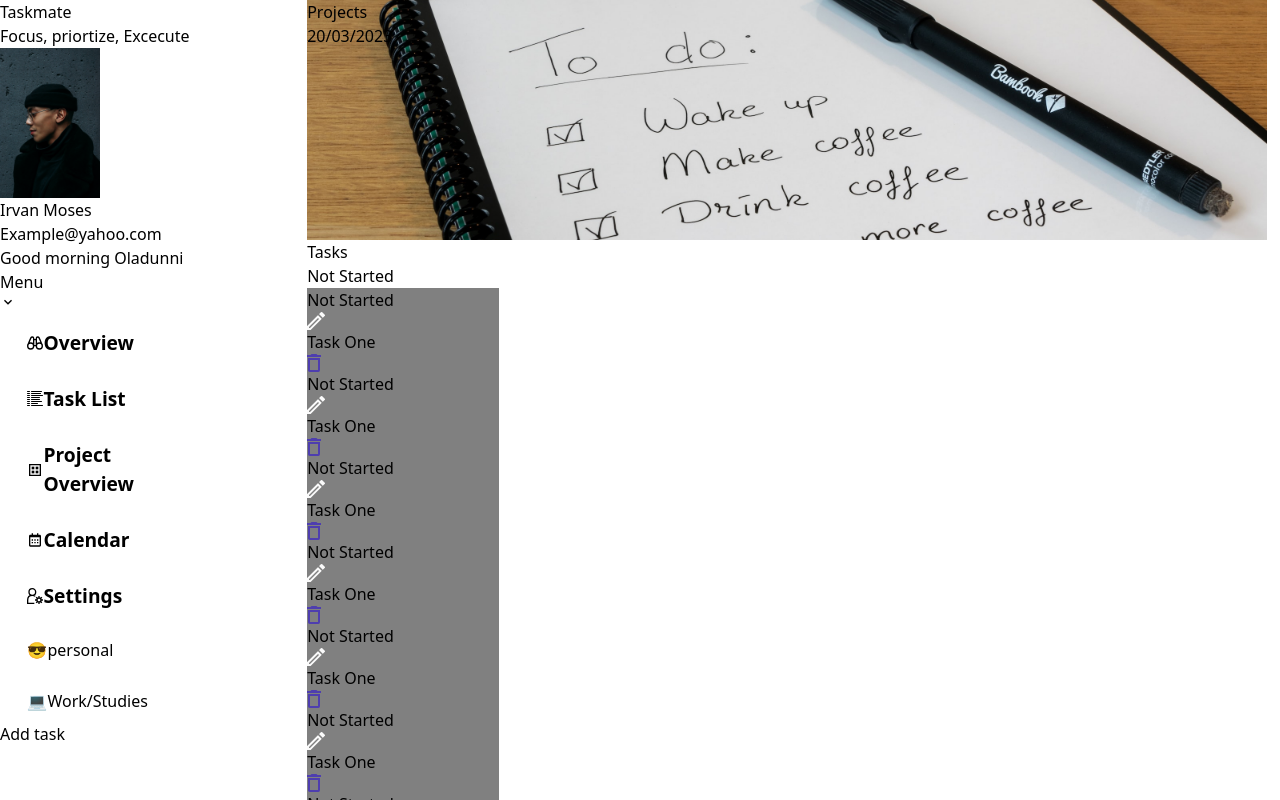
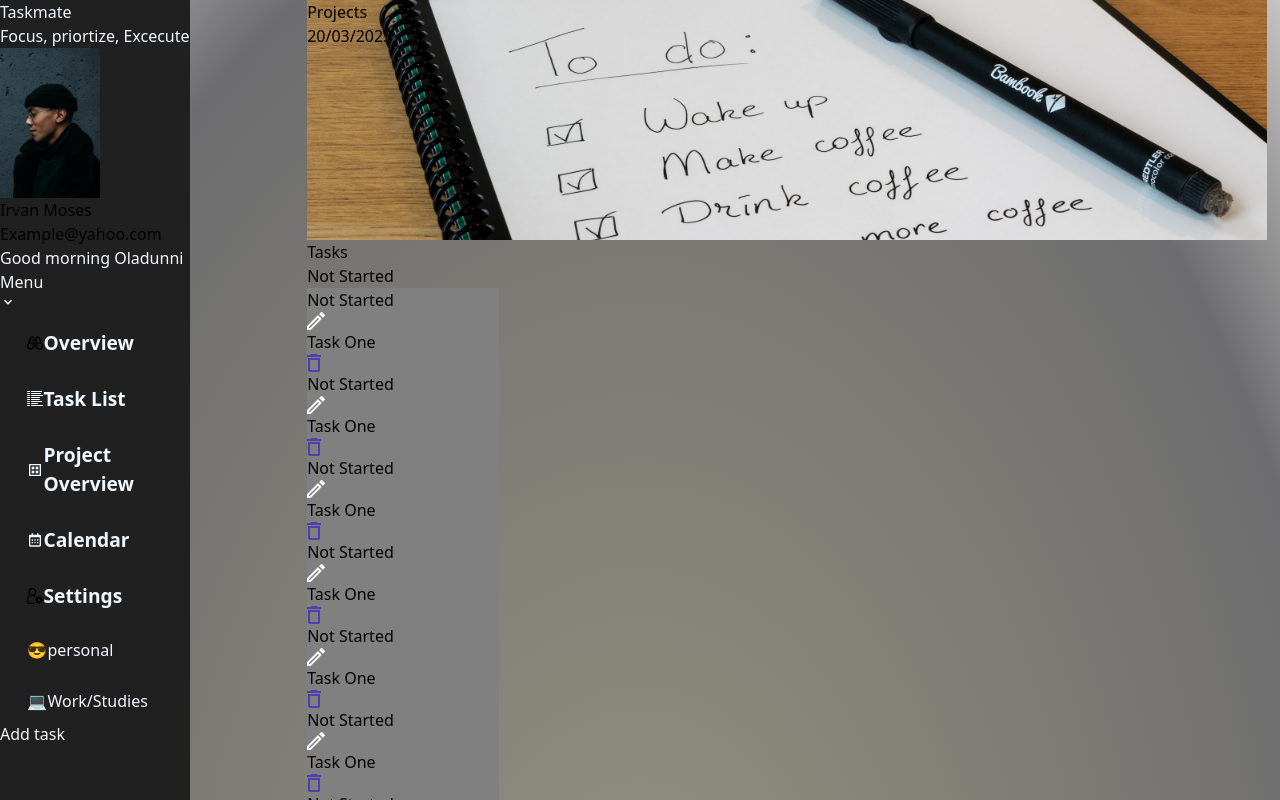
Before and after one commit to DaScOrPiO/crud-app, a Next.js app: page /homepage in a window 1280 px wide. Shown: the top 800 px of the page. Built offline with nearby package versions, Linux system fonts and the light colour scheme.

Commit message:
Fix: Ui color updates

```diff
--- a/src/components/dashboard.jsx
+++ b/src/components/dashboard.jsx
@@ -7,13 +7,12 @@ import { CgDisplayGrid } from "react-icons/cg";
 import { BiCalendar } from "react-icons/bi";
 import Button from "@/components/button";
 import { AnimatePresence, motion } from "framer-motion";
-import { useRef, useEffect, useState, use } from "react";
 
 export default function Dashboard() {
   return (
     <>
       <AnimatePresence>
-        <motion.div className="sidebar lg:w-1/4 w-full bg-yellow-400 flex flex-col px-4">
+        <motion.div className="sidebar lg:w-1/4 w-full flex flex-col px-4">
           <div className="logo-con w-full p-2">
             <h2 className="text-2xl mt-4 font-bold">Taskmate</h2>
             <p>Focus, priortize, Excecute</p>
@@ -28,7 +27,7 @@ export default function Dashboard() {
                 />
               </div>
 
-              <div className="w-3/5 flex flex-col items-center justify-center">
+              <div className="w-3/5 flex flex-col items-center justify-center color">
                 <h2>Irvan Moses</h2>
                 <h2>Example@yahoo.com</h2>
               </div>
--- a/src/pages/homepage.js
+++ b/src/pages/homepage.js
@@ -80,7 +80,7 @@ export default function Homepage() {
 
   return (
     <div
-      className="page-container bg-blue-900 w-screen flex md:flex-row flex-col"
+      className="page-container w-screen flex md:flex-row flex-col"
       onClick={handleClickOutside}
     >
       <AnimatePresence>
@@ -96,22 +96,22 @@ export default function Homepage() {
 
       <i className="icon z-10" onClick={showNav}>
         {Nav ? (
-          <GrClose size={50} className="close" />
+          <GrClose size={50} color="white" className="close" />
         ) : (
-          <RxHamburgerMenu size={50} />
+          <RxHamburgerMenu size={50} color="white" />
         )}
       </i>
 
-      <div className="page-items bg-red-400 flex flex-col px-4 py-4">
+      <div className="page-items flex flex-col px-4 py-4">
         <header
           className="header flex justify-between
-         text-white w-full p-2 bg-orange-500 items-end"
+         text-white w-full p-2 items-end"
         >
           <h2 className="text-center text-2xl">Projects</h2>
           <h2 className="text-center text-2xl">20/03/2023</h2>
         </header>
 
-        <div className="w-full mt-4 bg-purple-400 flex flex-col py-4">
+        <div className="w-full mt-4 flex flex-col py-4">
           <h2 className="text-2xl font-bold mt-6">Tasks</h2>
 
           <div className="flex flex-col mt-4">
--- a/src/styles/globals.scss
+++ b/src/styles/globals.scss
@@ -41,7 +41,7 @@ html {
     border-radius: 5%;
     padding: 5%;
     &:hover {
-      background-color: yellowgreen;
+      background-color: #969600;
     }
 
     .link {
@@ -66,11 +66,18 @@ html {
 
 .page-container {
   position: relative;
+  background: radial-gradient( #96937F 0%, #6D6D6F 80%, #C3C3C3 100%);
   .sidebar {
     position: fixed;
     top: 0;
     bottom: 0;
     overflow-y: auto;
+    background-color: #202020;
+    color: aliceblue;
+  }
+
+  .color {
+    color: black;
   }
 
   .page-items {
@@ -99,7 +106,6 @@ html {
   100% {
     left: 0;
   }
-
 }
 
 @media screen and (max-width: 767px) {
@@ -116,8 +122,8 @@ html {
   }
 
   .sidebar {
-    animation: myAnim .8s ease;
-    width: 100% !important;
+    animation: myAnim 0.8s ease;
+    width: 80% !important;
   }
   .task {
     width: 40%;
@@ -154,13 +160,13 @@ html {
       width: 100%;
       margin-left: 0%;
     }
-    .sidebar{
+    .sidebar {
       width: 40%;
-      animation: myAnim .8s ease;
+      animation: myAnim 0.8s ease;
     }
   }
 
-  #half-nav{
+  #half-nav {
     width: 10%;
     display: flex;
     flex-direction: column;
```
